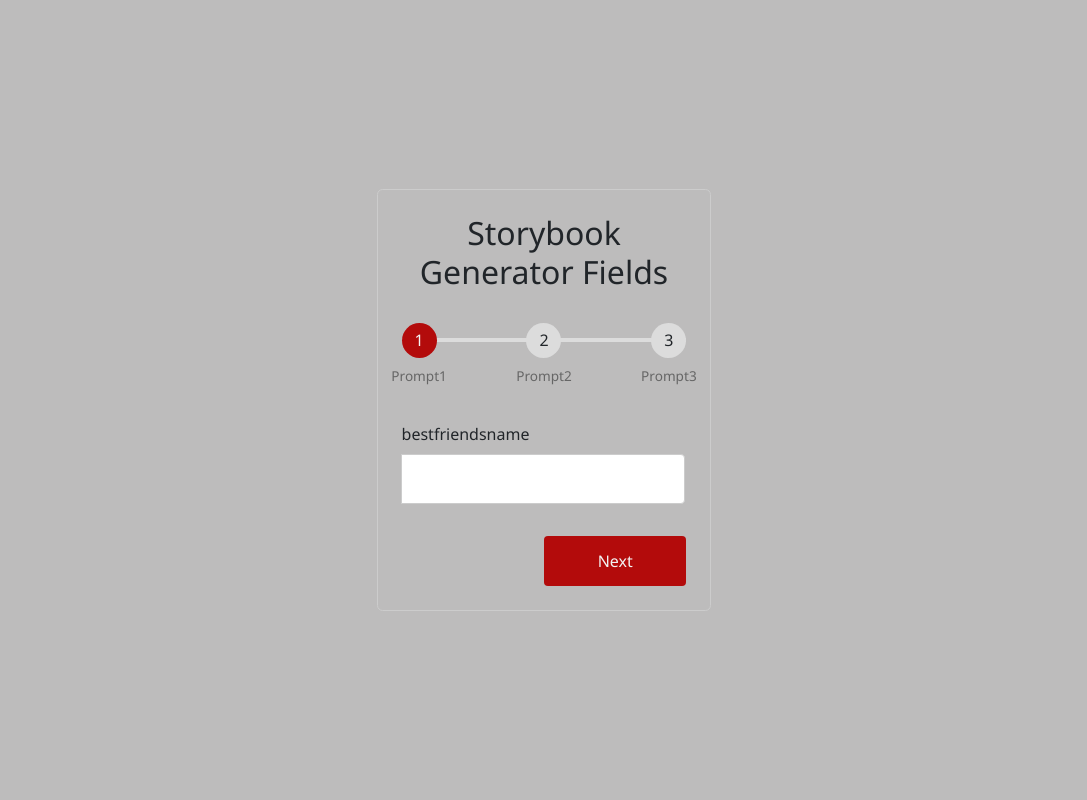
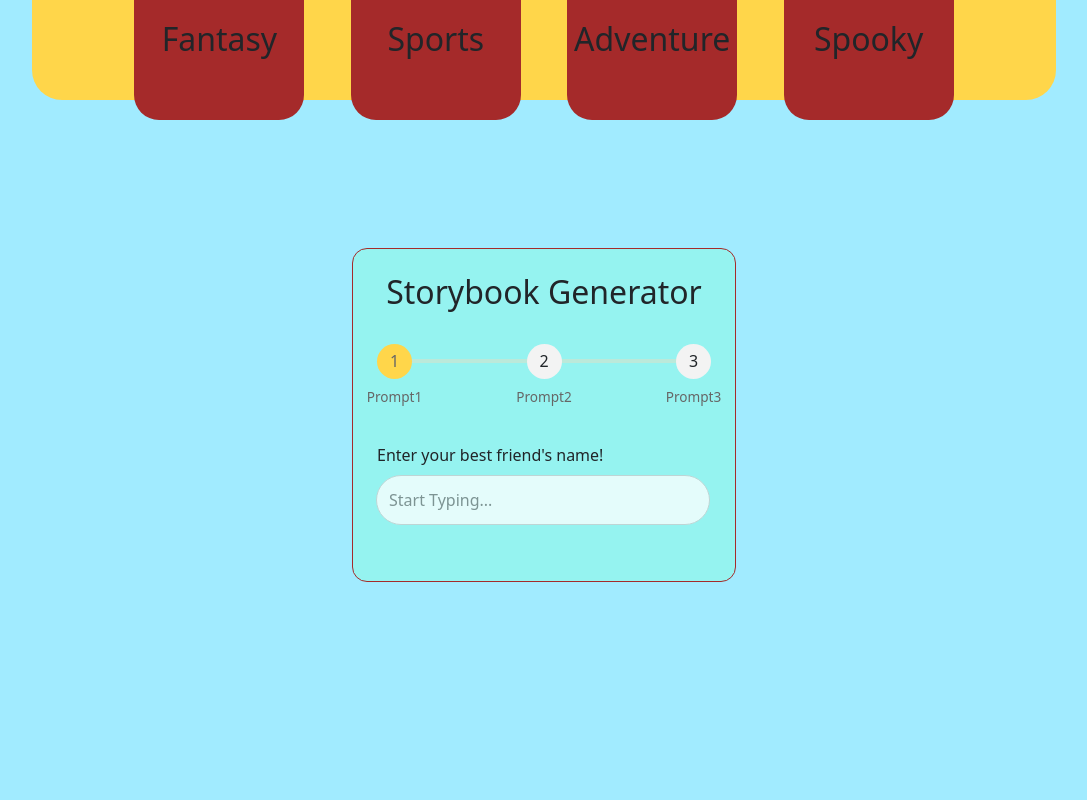
Before and after one commit to florisjkruger4/Storybook_Generator, a Django app: page / in a window 1280 px wide. Shown: the whole page, without its empty margins (96-1183 px from the left). Run offline with Django 4.2, Linux system fonts and the light colour scheme; parts of the project's set-up code (start-up, migrations or seed data) failed here and were passed over.

Commit message:
project update and styling

```diff
--- a/Storybook_Generator/settings.py
+++ b/Storybook_Generator/settings.py
@@ -122,3 +122,5 @@ DEFAULT_AUTO_FIELD = 'django.db.models.BigAutoField'
 
 MEDIA_ROOT = ''
 MEDIA_URL = ''
+
+OPENAI_API_KEY = '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'
--- a/base/views.py
+++ b/base/views.py
@@ -13,17 +13,15 @@ def homePage(request):
     context = {}
 
     if request.method == 'POST':
-        #bookName = request.POST['storyDescription']
-        #bookContent = request.POST['storyDescription']
+
         bookImg = "someone called " + request.POST['bestfriendsname'] + " with " + request.POST['superpower'] + " powers in " + request.POST['location']
+        bookName = bookImg
 
         name = request.POST['bestfriendsname']
         power = request.POST['superpower']
         location = request.POST['location']
 
-        # print(bookImg)
-
-        #context['storybookName'] = returnStorybookName(bookName)
+        context['storybookName'] = returnStorybookName(bookName)
         context['storybookStory'] = returnStorybookStory(name, power, location)
         context['coverImage'] = returnStorybookImg(bookImg)[0]
         context['image2'] = returnStorybookImg(bookImg)[1]
--- a/templates/css/base/home.css
+++ b/templates/css/base/home.css
@@ -1,7 +1,6 @@
-
 
 :root {
---primary-color: rgb(179, 11, 11);
+--primary-color: #ffd64a;
 }
 
 *,
@@ -10,13 +9,18 @@
     box-sizing: border-box;
 }
 
-body {
-    font-family: Montserrat, "Segoe UI", Tahoma, Geneva, Verdana, sans-serif;
+.formbody {
     margin: 0;
     display: grid;
     place-items: center;
     min-height: 100vh;
-    }
+    padding-top: 230px;
+}
+
+body {
+    background-color: rgb(161, 235, 255);
+}
+
 /* Global Stylings */
 label {
     display: block;
@@ -28,7 +32,43 @@ input {
     width: 100%;
     padding: 0.75rem;
     border: 1px solid #ccc;
-    border-radius: 0.25rem;
+    opacity: 75%;
+}
+
+.hidden-enter {
+    background-color: aquamarine;
+    border-radius: 50px;
+}
+
+.nav {
+    margin-left: 10%;
+    margin-right: 10%;
+    position: fixed;
+    background-color: #ffd64a;
+    width: 80%;
+    height: 100px;
+    border-radius: 0 0 30px 30px;
+}
+.navcontent {
+    display: flex;
+    justify-content: space-between;
+    width: 100%;
+    padding-left: 10%;
+    padding-right: 10%;
+    margin: auto
+}
+.navoptions {
+    height: 120px;
+    min-width:
+    170px;
+    padding-top: 20px;
+    border-radius: 0 0 25px 25px;
+    background-color: brown;
+    text-align: center;
+    transition: transform .3s ease-out;
+}
+.navoptions:hover {
+    transform: scale(1.15) translate(0, 7.5px);
 }
 
 .width-50 {
@@ -65,7 +105,7 @@ input {
 }
 
 .progress {
-    background-color: red;
+    background-color: ffd64a;
     width: 0%;
     transition: 0.3s;
 }
@@ -73,7 +113,7 @@ input {
 .progress-step {
     width: 2.1875rem;
     height: 2.1875rem;
-    background-color: #dcdcdc;
+    background-color: #f3f3f3;
     border-radius: 50%;
     display: flex;
     justify-content: center;
@@ -95,16 +135,17 @@ input {
 
 .progress-step-active {
     background-color: var(--primary-color);
-    color: #f3f3f3;
+    color: #666;
 }
 
 /* Form */
 .form {
     width: clamp(320px, 30%, 430px);
     margin: 0 auto;
-    border: 1px solid #ccc;
-    border-radius: 0.35rem;
+    border: 1px solid brown;
+    border-radius: 15px;
     padding: 1.5rem;
+    background-color:  rgba(127, 255, 212, 0.361);
 }
 
 .form-step {
--- a/templates/html/base/home.html
+++ b/templates/html/base/home.html
@@ -6,14 +6,30 @@
     <title>OpenAI Demo</title>
     <link href="https://cdn.jsdelivr.net/npm/bootstrap@5.2.3/dist/css/bootstrap.min.css" rel="stylesheet" integrity="sha384-rbsA2VBKQhggwzxH7pPCaAqO46MgnOM80zW1RWuH61DGLwZJEdK2Kadq2F9CUG65" crossorigin="anonymous">
     <link href="/templates/css/base/home.css" type="text/css" rel="stylesheet">
+  </head>
+  <body>
 
-  </head>
-  <body style="background-color: rgb(189, 188, 188);">
+      <div class="nav">
+        <div class="navcontent">
+          <div class="navoptions">
+            <h2>Fantasy</h2>
+          </div>
+          <div class="navoptions">
+            <h2>Sports</h2>
+          </div>
+          <div class="navoptions">
+            <h2>Adventure</h2>
+          </div>
+          <div class="navoptions">
+            <h2>Spooky</h2>
+          </div>
+        </div>
+      </div>
 
-    <div class="container">
-        <form action="#" class="form" method="post">
+    <div class="formbody">
+        <form action="#" class="form" method="post" id="form" onsubmit="loadAnim()">
             {% csrf_token %}
-            <h2 class="text-center">Storybook Generator Fields</h2>
+            <h2 class="text-center">Storybook Generator</h2>
 
             <!-- Progress bar -->
             <div class="progressbar">
@@ -24,41 +40,41 @@
             </div>
 
             <!-- Step 1 -->
-            <div class="form-step form-step-active">
+            <div class="form-step form-step-active btn-next">
                 <div class="input-group">
-                <label for="bestfriendsname">bestfriendsname</label>
-                <input type="text" name="bestfriendsname" id="bestfriendsname" />
-                </div>
-                <div class="">
-                <a href="#" class="btn btn-next width-50 ml-auto">Next</a>
+                <label for="bestfriendsname">Enter your best friend's name!</label>
+                <input type="text" name="bestfriendsname" id="bestfriendsname" style="border-radius: 50px;" placeholder="Start Typing..."/>
                 </div>
             </div>
 
             <!-- Step 2 -->
-            <div class="form-step">
+            <div class="form-step btn-next">
                 <div class="input-group">
-                <label for="superpower">superpower</label>
-                <input type="text" name="superpower" id="superpower" />
-                </div>
-                <div class="btns-group">
-                <a href="#" class="btn btn-prev">Previous</a>
-                <a href="#" class="btn btn-next">Next</a>
+                <label for="superpower">What is the coolest superpower?</label>
+                <input type="text" name="superpower" id="superpower" style="border-radius: 50px;" placeholder="Start Typing..."/>
                 </div>
             </div>
 
             <!-- Step 3 -->
             <div class="form-step">
                 <div class="input-group">
-                <label for="location">location</label>
-                <input type="text" name="location" id="location" />
+                <label for="location">What is your favorite place you have visited?</label>
+                <input type="text" name="location" id="location" style="border-radius: 50px;" placeholder="Start Typing..."/>
                 </div>
-                <div class="btns-group">
-                <a href="#" class="btn btn-prev">Previous</a>
-                <input type="submit" value="Submit" class="btn" />
+                <div>
+                  <input type="submit" value="Generate Storybook!" class="hidden-enter"/>
                 </div>
             </div>
         </form>
+        <!-- Loading Dot Animation -->
+      <div class="dotcontainer" id="dotcontainer">
+        <div class="dot dot1"></div>
+        <div class="dot dot2"></div>
+        <div class="dot dot3"></div>
+      </div>
     </div>
+
+
 
     <script src="https://cdn.jsdelivr.net/npm/bootstrap@5.2.3/dist/js/bootstrap.bundle.min.js" integrity="sha384-kenU1KFdBIe4zVF0s0G1M5b4hcpxyD9F7jL+jjXkk+Q2h455rYXK/7HAuoJl+0I4" crossorigin="anonymous"></script>
 
--- a/templates/javascript/base/home.js
+++ b/templates/javascript/base/home.js
@@ -9,11 +9,14 @@ const progressSteps = document.querySelectorAll(".progress-step");
 let formStepsNum = 0;
 
 nextBtns.forEach((btn) => {
-btn.addEventListener("click", () => {
-    formStepsNum++;
-    updateFormSteps();
-    updateProgressbar();
-});
+    btn.addEventListener("keydown", (event) => {
+        if (event.key === "Enter") {
+            event.preventDefault();
+            formStepsNum++;
+            updateFormSteps();
+            updateProgressbar();
+        }
+    });
 });
 
 prevBtns.forEach((btn) => {
@@ -47,3 +50,7 @@ const progressActive = document.querySelectorAll(".progress-step-active");
 progress.style.width =
     ((progressActive.length - 1) / (progressSteps.length - 1)) * 100 + "%";
 }
+
+function loadAnim() {
+    document.getElementById('dotcontainer').style.visibility = "visible";
+}
```
Also changed, not shown: other parts of templates/css/base/home.css (+30 -0 lines), base/aigenerator.py (+10 -1 lines), templates/html/base/next.html (deleted, +0 -13 lines), 1 other file.
